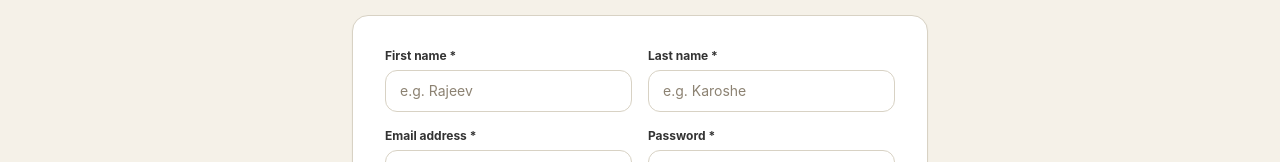
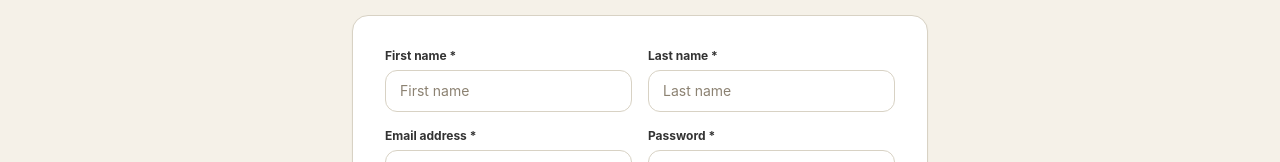
Before and after one commit to rajeevkaroshe2005/-Alumni-Connect-Portal, a React app in the folder frontend/: page /register in a window 1280 px wide. Shown: the part 308-470 px from the top of the page. Built offline with nearby package versions, Linux system fonts and the light colour scheme; no server answers; the HTML template or start-up script is replaced by a standard one.

Commit message:
refactor: replace personal example placeholder names with generic form placeholders

```diff
--- a/frontend/src/pages/auth/RegisterPage.jsx
+++ b/frontend/src/pages/auth/RegisterPage.jsx
@@ -110,7 +110,7 @@ export const RegisterPage = () => {
                 required
                 value={formData.first_name}
                 onChange={handleChange}
-                placeholder="e.g. Rajeev"
+                placeholder="First name"
                 className="w-full px-3.5 py-2.5 bg-white border border-[#D8D2C4] rounded-xl text-sm text-[#333333] placeholder:text-[#8C8272] focus:outline-none focus:ring-2 focus:ring-[#244B3A]/20 focus:border-[#244B3A] transition"
               />
             </div>
@@ -122,7 +122,7 @@ export const RegisterPage = () => {
                 required
                 value={formData.last_name}
                 onChange={handleChange}
-                placeholder="e.g. Karoshe"
+                placeholder="Last name"
                 className="w-full px-3.5 py-2.5 bg-white border border-[#D8D2C4] rounded-xl text-sm text-[#333333] placeholder:text-[#8C8272] focus:outline-none focus:ring-2 focus:ring-[#244B3A]/20 focus:border-[#244B3A] transition"
               />
             </div>
```
Also changed, not shown: 1 other file (tests, documents, lock files or other folders).
